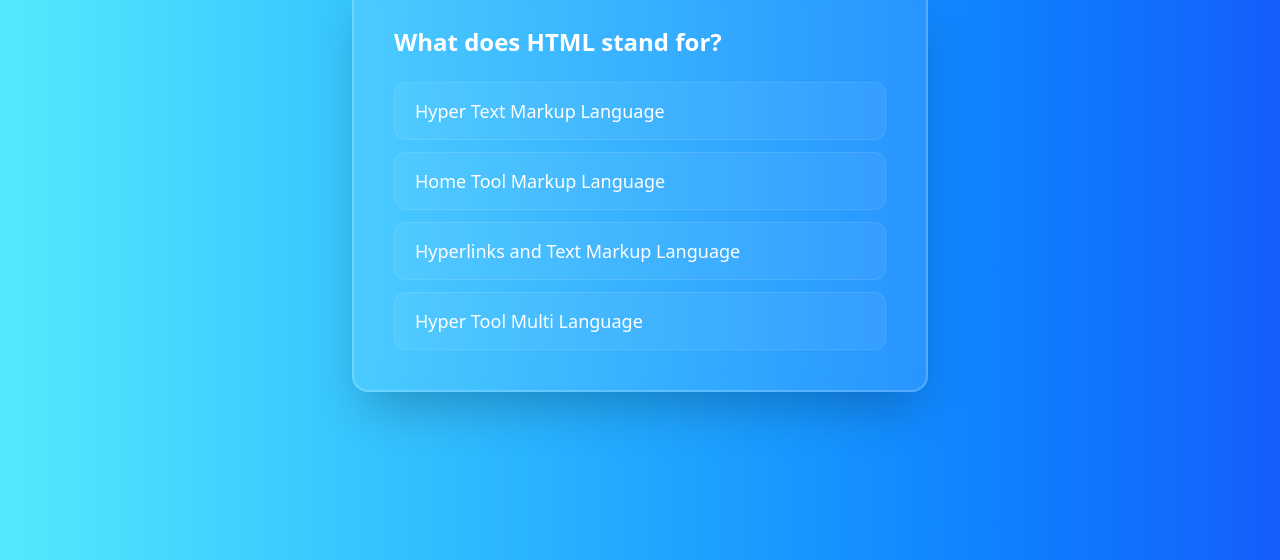
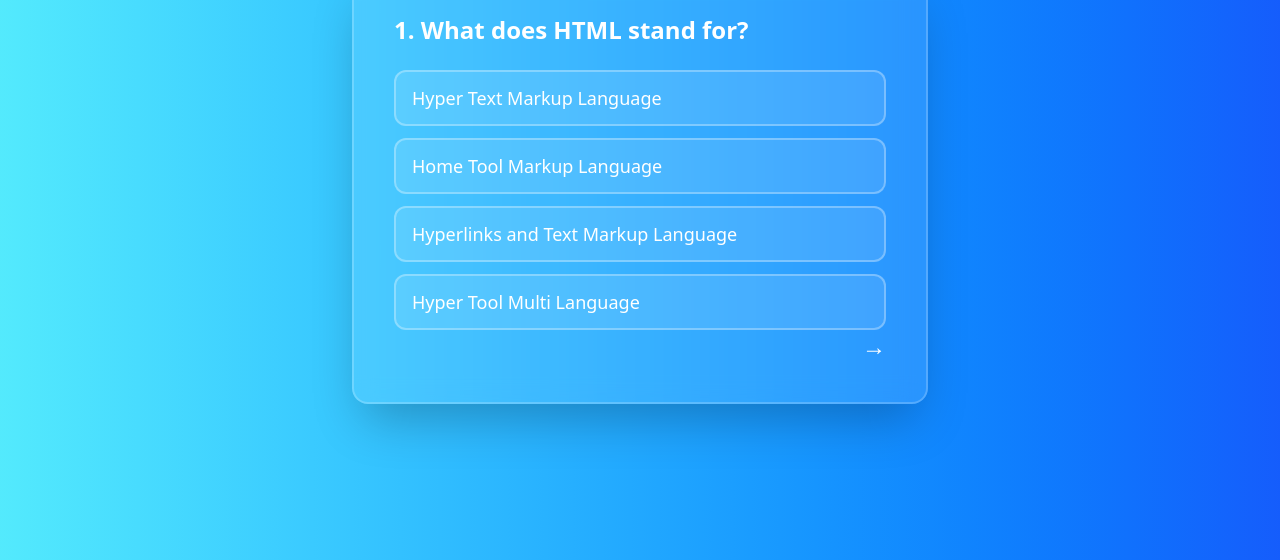
Before and after one commit to Lanssii/frontend-quiz-app, a website: page index.html in a window 1280 px wide. Shown: the part 240-800 px from the top of the page. Drawn offline with Linux system fonts and the light colour scheme.

Commit message:
feat: add next question button and improve question loading logic in quiz

```diff
--- a/index.html
+++ b/index.html
@@ -19,6 +19,15 @@
       <ul
         class="answers-container flex flex-col gap-3 text-lg font-medium text-white"
       ></ul>
+      <div class="flex justify-end">
+        <button
+          type="button"
+          aria-label="next question"
+          class="next-btn text-white text-2xl cursor-pointer hover:scale-150 transition-all"
+        >
+          &rarr;
+        </button>
+      </div>
     </div>
   </body>
   <script src="script.js"></script>
--- a/script.js
+++ b/script.js
@@ -361,19 +361,29 @@ const questions = [
 ];
 
 // GET ELEMENTS
+const questionEl = document.querySelector(".question");
 const answersContainer = document.querySelector(".answers-container");
-const question = document.querySelector(".question");
+const nextBtn = document.querySelector(".next-btn");
 
-// SHOW QUESTION
-question.innerHTML = questions[0].question;
+let currentIndex = 0;
+let selected = null;
 
-// SHOW ANSWERS
-questions[0].answers.forEach((answer) => {
-  const li = document.createElement("li");
-  li.className =
-    "cursor-pointer bg-white/5 hover:bg-white/20 border border-white/10 hover:border-white/40 rounded-xl px-5 py-3.5 transition-all duration-200 active:scale-[0.99]";
+function loadQuestion() {
+  let current = questions[currentIndex];
 
-  li.innerHTML = answer;
+  questionEl.innerHTML = `${currentIndex + 1}. ${current.question}`;
 
-  answersContainer.appendChild(li);
-});
+  answersContainer.innerHTML = "";
+
+  current.answers.forEach((answer) => {
+    let li = document.createElement("li");
+    li.textContent = answer;
+
+    li.className =
+      "px-4 py-3 rounded-xl border-2 border-white/30 bg-white/10 cursor-pointer hover:bg-white/20 transition-all";
+
+    answersContainer.appendChild(li);
+  });
+}
+
+loadQuestion();
```
Also changed, not shown: styles/output.css.
